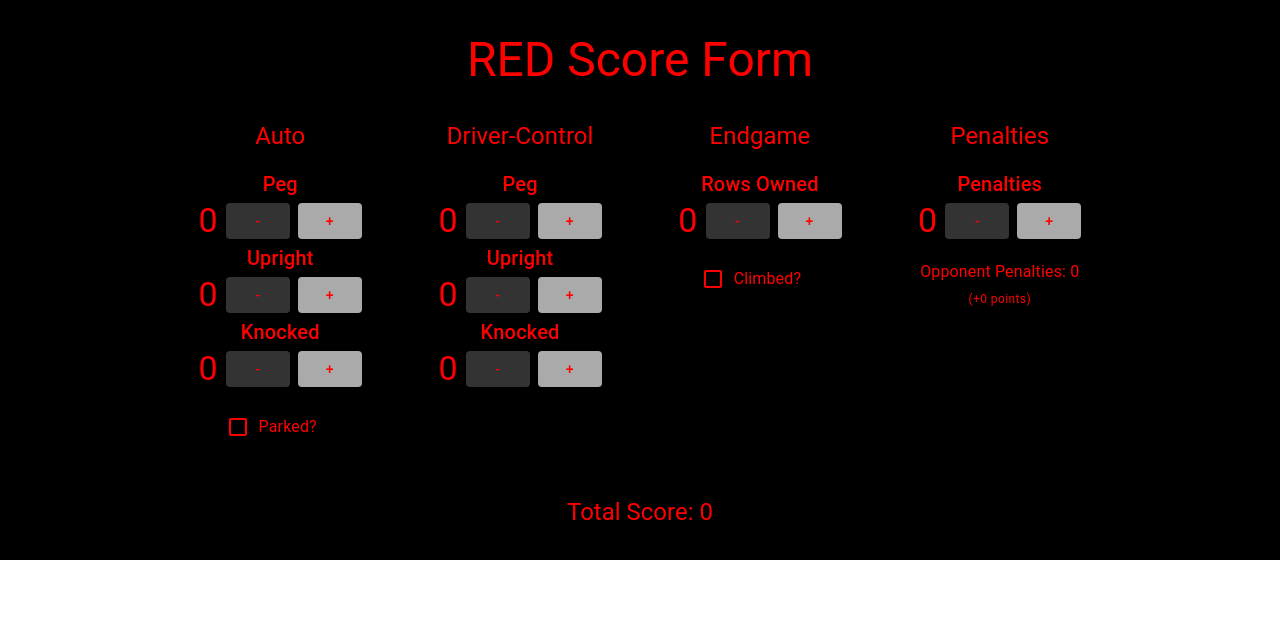
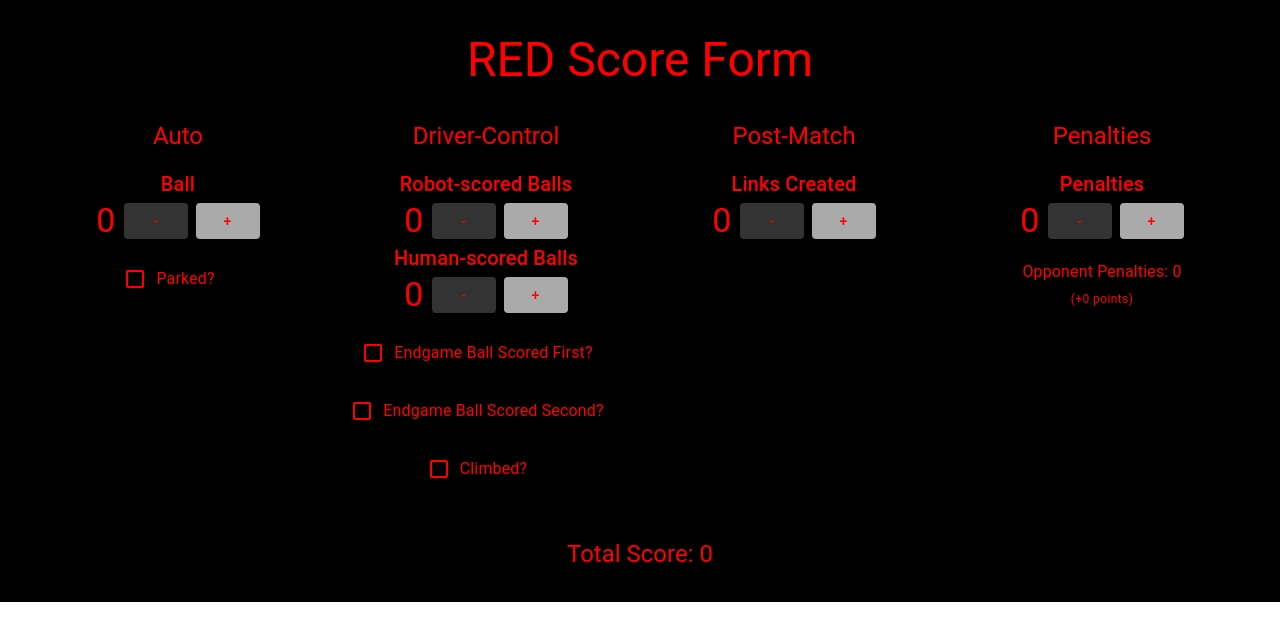
Before and after one commit to RisingNinjas-16391/summer-score, a Next.js app: page /red-score in a window 1280 px wide. Shown: the top 640 px of the page. Built offline with nearby package versions, Linux system fonts and the light colour scheme; no server answers; the database is empty.

Commit message:
updated scoring form for session 2

```diff
--- a/src/app/page.tsx
+++ b/src/app/page.tsx
@@ -190,7 +190,7 @@ export default function ScoreIndex() {
                 climbed: false,
                 parked: false,
                 preliminaryScore: 0,
-                endgameScore: 0,
+                postMatchAddedPoints: 0,
                 penalties: 0,
                 totalScore: 0,
               });
@@ -209,7 +209,7 @@ export default function ScoreIndex() {
                 climbed: false,
                 parked: false,
                 preliminaryScore: 0,
-                endgameScore: 0,
+                postMatchAddedPoints: 0,
                 penalties: 0,
                 totalScore: 0,
               });
--- a/src/app/scoreboard/page.tsx
+++ b/src/app/scoreboard/page.tsx
@@ -18,7 +18,7 @@ interface ScoreData {
   penalties?: number;
   autoScore?: number;
   teleopScore?: number;
-  endgameScore?: number;
+  postMatchAddedPoints: number;
 }
 
 const teamMap: Record<string, string> = {
@@ -205,7 +205,7 @@ export default function Scoreboard() {
     let current = timer;
     const interval = setInterval(() => {
       current--;
-      if (current === 105 && !playedTransition) {
+      if (current === 90 && !playedTransition) {
         clearInterval(interval);
         setIsInCountdown(true);
         setCountdown(8);
@@ -243,7 +243,7 @@ export default function Scoreboard() {
         if (newCount <= 0) {
           clearInterval(countdownInterval);
           setIsInCountdown(false);
-          setTimer(105);
+          setTimer(90);
         }
         return newCount;
       });
@@ -273,7 +273,7 @@ export default function Scoreboard() {
         setRedBreakdown({
           auto: data.autoScore || 0,
           teleop: data.teleopScore || 0,
-          endgame: data.endgameScore || 0,
+          endgame: data.postMatchAddedPoints || 0,
         });
       }
     });
@@ -287,7 +287,7 @@ export default function Scoreboard() {
         setBlueBreakdown({
           auto: data.autoScore || 0,
           teleop: data.teleopScore || 0,
-          endgame: data.endgameScore || 0,
+          endgame: data.postMatchAddedPoints || 0,
         });
       }
     });
@@ -313,7 +313,7 @@ export default function Scoreboard() {
         setRedBreakdown({
           auto: data.autoScore || 0,
           teleop: data.teleopScore || 0,
-          endgame: data.endgameScore || 0,
+          endgame: data.postMatchAddedPoints || 0,
         });
 
         if (newPenalties > currentRedPenalties) {
@@ -337,7 +337,7 @@ export default function Scoreboard() {
         setBlueBreakdown({
           auto: data.autoScore || 0,
           teleop: data.teleopScore || 0,
-          endgame: data.endgameScore || 0,
+          endgame: data.postMatchAddedPoints || 0,
         });
 
         if (newPenalties > currentBluePenalties) {
--- a/src/components/ScoreForm.tsx
+++ b/src/components/ScoreForm.tsx
@@ -10,18 +10,17 @@ export type CapOptions = "blue" | "red" | "";
 
 export type ScoreData = {
   teamColor: CapOptions;
-  autoPeg: number;
-  autoUpright: number;
-  autoKnocked: number;
+  autoBall: number;
   parked: boolean;
   autoScore: number;
-  teleopPeg: number;
-  teleopUpright: number;
-  teleopKnocked: number;
-  teleopRows: number;
+  teleopBall: number;
+  teleopPlayerBalls: number;
+  teleopLinks: number;
   teleopScore: number;
   climbed: boolean;
-  endgameScore: number;
+  endgameBallFirst: boolean;
+  endgameBallSecond: boolean;
+  postMatchAddedPoints: number;
   totalScore: number;
   penalties: number;
   preliminaryScore?: number;
@@ -34,19 +33,18 @@ interface ScoreFormProps {
 function ScoreForm({ teamColor }: ScoreFormProps) {
   const [score, setScore] = useState<ScoreData>({
     teamColor: teamColor as CapOptions,
-    autoPeg: 0,
-    autoUpright: 0,
-    autoKnocked: 0,
+    autoBall: 0,
+    parked: false,
     autoScore: 0,
-    teleopPeg: 0,
-    teleopUpright: 0,
-    teleopKnocked: 0,
-    teleopRows: 0,
+    teleopBall: 0,
+    teleopPlayerBalls: 0,
+    teleopLinks: 0,
     teleopScore: 0,
     climbed: false,
-    parked: false,
+    endgameBallFirst: false,
+    endgameBallSecond: false,
     preliminaryScore: 0,
-    endgameScore: 0,
+    postMatchAddedPoints: 0,
     penalties: 0,
     totalScore: 0,
   });
@@ -72,28 +70,26 @@ function ScoreForm({ teamColor }: ScoreFormProps) {
       : "white";
 
   const updateAndSave = (updated: ScoreData) => {
-    const autoScore =
-      (updated.autoPeg * 5 +
-        updated.autoUpright * 2 +
-        updated.autoKnocked * 1 +
-        (updated.parked ? 2.5 : 0)) *
-      2;
+    const autoScore = updated.autoBall * 5 + (updated.parked ? 10 : 0);
 
     const teleopScore =
-      updated.teleopPeg * 5 +
-      updated.teleopUpright * 2 +
-      updated.teleopKnocked * 1;
+      updated.teleopBall * 5 +
+      updated.teleopPlayerBalls +
+      (updated.endgameBallFirst ? 20 : 0) +
+      (updated.endgameBallSecond ? 10 : 0) +
+      (updated.climbed ? 10 : 0);
 
-    const endgameScore = updated.teleopRows * 5 + (updated.climbed ? 10 : 0);
+    const postMatchAddedPoints =
+      updated.teleopLinks * 5;
 
     const preliminary = autoScore + teleopScore;
-    const total = preliminary + endgameScore;
+    const total = preliminary + postMatchAddedPoints;
 
     const newScore = {
       ...updated,
       autoScore,
       teleopScore,
-      endgameScore,
+      postMatchAddedPoints,
       preliminaryScore: preliminary,
       totalScore: total,
     };
@@ -176,9 +172,7 @@ function ScoreForm({ teamColor }: ScoreFormProps) {
           >
             Auto
           </Typography>
-          {renderCounter("Peg", "autoPeg")}
-          {renderCounter("Upright", "autoUpright")}
-          {renderCounter("Knocked", "autoKnocked")}
+          {renderCounter("Ball", "autoBall")}
           <FormControlLabel
             control={
               <Checkbox
@@ -203,20 +197,51 @@ function ScoreForm({ teamColor }: ScoreFormProps) {
           >
             Driver-Control
           </Typography>
-          {renderCounter("Peg", "teleopPeg")}
-          {renderCounter("Upright", "teleopUpright")}
-          {renderCounter("Knocked", "teleopKnocked")}
-        </Grid>
+          {renderCounter("Robot-scored Balls", "teleopBall")}
+          {renderCounter("Human-scored Balls", "teleopPlayerBalls")}
+          <FormControlLabel
+            control={
+              <Checkbox
+                checked={score.endgameBallFirst}
+                onChange={(e) =>
+                  updateAndSave({
+                    ...score,
+                    endgameBallFirst: e.target.checked,
+                  })
+                }
+                sx={{ color: textColor }}
+              />
+            }
+            label={
+              <Typography style={{ color: textColor }}>
+                Endgame Ball Scored First?
+              </Typography>
+            }
+            sx={{ mt: 2 }}
+          />
 
-        <Grid size={{ xs: 12, sm: 3 }}>
-          <Typography
-            variant="h5"
-            style={{ color: textColor, marginBottom: "1rem" }}
-          >
-            Endgame
-          </Typography>
-          {renderCounter("Rows Owned", "teleopRows")}
           <FormControlLabel
+            control={
+              <Checkbox
+                checked={score.endgameBallSecond}
+                onChange={(e) =>
+                  updateAndSave({
+                    ...score,
+                    endgameBallSecond: e.target.checked,
+                  })
+                }
+                sx={{ color: textColor }}
+              />
+            }
+            label={
+              <Typography style={{ color: textColor }}>
+                Endgame Ball Scored Second?
+              </Typography>
+            }
+            sx={{ mt: 2 }}
+          />
+
+                    <FormControlLabel
             control={
               <Checkbox
                 checked={score.climbed}
@@ -231,6 +256,16 @@ function ScoreForm({ teamColor }: ScoreFormProps) {
             }
             sx={{ mt: 2 }}
           />
+        </Grid>
+
+        <Grid size={{ xs: 12, sm: 3 }}>
+          <Typography
+            variant="h5"
+            style={{ color: textColor, marginBottom: "1rem" }}
+          >
+            Post-Match
+          </Typography>
+          {renderCounter("Links Created", "teleopLinks")}
         </Grid>
 
         <Grid size={{ xs: 12, sm: 3 }}>
--- a/src/types.ts
+++ b/src/types.ts
@@ -17,7 +17,7 @@ export type ScoreData = {
   teleopRows: number;
   teleopScore: number;
   climbed: boolean;
-  endgameScore: number;
+  postMatchAddedPoints: number;
   totalScore: number;
   penalties: number;
   preliminaryScore: number;
```
